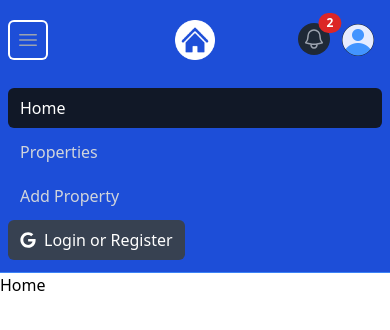
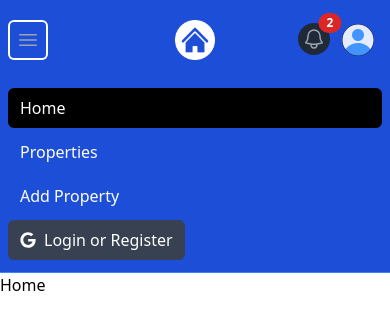
Before and after one commit to Jaspreet-Nijjar/nextjs-property-app, a Next.js app: page / in a window 390 px wide. Both pictures are taken after a click on the button "Open main menu". Shown: the top 330 px of the page. Built offline with nearby package versions, Linux system fonts and the light colour scheme.

Commit message:
conditionally rendered for mobile menu links using pathname

```diff
--- a/components/Navbar.tsx
+++ b/components/Navbar.tsx
@@ -194,19 +194,25 @@
           <div className="space-y-1 px-2 pb-3 pt-2">
             <Link
               href="/"
-              className="bg-gray-900 text-white block rounded-md px-3 py-2 text-base font-medium"
+              className={`${
+                pathname === '/' ? 'bg-black' : ''
+              } text-white block rounded-md px-3 py-2 text-base font-medium`}
             >
               Home
             </Link>
             <Link
               href="/properties"
-              className="text-gray-300 hover:bg-gray-700 hover:text-white block rounded-md px-3 py-2 text-base font-medium"
+              className={`${
+                pathname === '/properties' ? 'bg-black' : ''
+              } text-white block rounded-md px-3 py-2 text-base font-medium`}
             >
               Properties
             </Link>
             <Link
-              href="/add-property"
-              className="text-gray-300 hover:bg-gray-700 hover:text-white block rounded-md px-3 py-2 text-base font-medium"
+              href="/properties/add"
+              className={`${
+                pathname === '/properties/add' ? 'bg-black' : ''
+              } text-white block rounded-md px-3 py-2 text-base font-medium`}
             >
               Add Property
             </Link>
```
